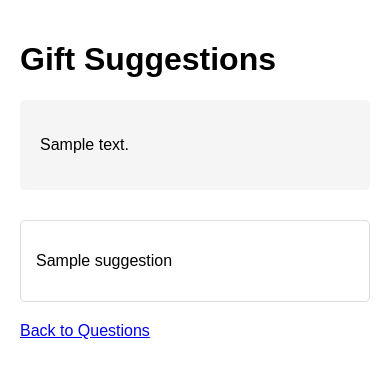
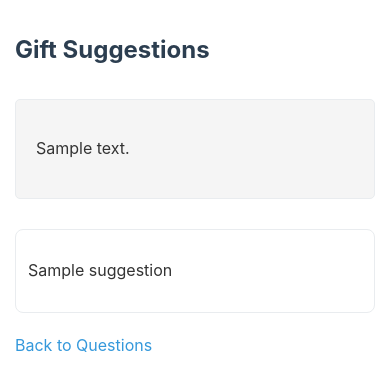
Before and after one commit to na47io/santa, a FastAPI app: template app/templates/results.html in a window 390 px wide. Shown: the top 391 px of the page. Run offline with FastAPI, Linux system fonts and the light colour scheme; the template is opened without the code that fills it: most values are stand-ins (such as "Sample title", 1, 10 or a date in 2020); parts of the project's set-up code (start-up, migrations or seed data) failed here and were passed over.

Commit message:
style: Add shared CSS with responsive mobile design

```diff
--- /dev/null
+++ b/app/static/css/style.css
@@ -0,0 +1,121 @@
+/* Base styles */
+body {
+    font-family: -apple-system, BlinkMacSystemFont, "Segoe UI", Roboto, Helvetica, Arial, sans-serif;
+    max-width: 800px;
+    margin: 0 auto;
+    padding: 20px;
+    line-height: 1.6;
+    color: #333;
+    box-sizing: border-box;
+}
+
+/* Make sure all elements respect padding */
+* {
+    box-sizing: inherit;
+}
+
+/* Responsive padding */
+@media (max-width: 840px) {
+    body {
+        padding: 15px;
+    }
+}
+
+h1 {
+    color: #2c3e50;
+    margin-bottom: 30px;
+}
+
+/* Form elements */
+.question {
+    margin-bottom: 25px;
+}
+
+textarea {
+    width: 100%;
+    min-height: 100px;
+    margin-top: 8px;
+    padding: 10px;
+    border: 1px solid #ddd;
+    border-radius: 4px;
+    font-family: inherit;
+    font-size: 16px;
+    line-height: 1.5;
+    max-width: 100%;
+    resize: vertical;
+}
+
+label {
+    font-weight: 600;
+    display: block;
+    margin-bottom: 5px;
+}
+
+.budget-section {
+    margin-top: 30px;
+    margin-bottom: 30px;
+}
+
+input[type="number"] {
+    padding: 8px;
+    border: 1px solid #ddd;
+    border-radius: 4px;
+    font-size: 16px;
+    width: 150px;
+}
+
+button {
+    padding: 12px 24px;
+    font-size: 16px;
+    background-color: #2ecc71;
+    color: white;
+    border: none;
+    border-radius: 4px;
+    cursor: pointer;
+    transition: background-color 0.2s;
+}
+
+button:hover {
+    background-color: #27ae60;
+}
+
+/* Results page specific */
+.summary {
+    margin-bottom: 30px;
+    padding: 20px;
+    background-color: #f8f9fa;
+    border-radius: 8px;
+    border: 1px solid #e9ecef;
+}
+
+.suggestion {
+    margin-bottom: 20px;
+    padding: 15px;
+    border: 1px solid #e9ecef;
+    border-radius: 8px;
+    background-color: white;
+}
+
+a {
+    color: #3498db;
+    text-decoration: none;
+}
+
+a:hover {
+    text-decoration: underline;
+}
+
+/* Mobile optimizations */
+@media (max-width: 600px) {
+    h1 {
+        font-size: 24px;
+    }
+
+    textarea {
+        min-height: 80px;
+    }
+
+    .suggestion {
+        padding: 12px;
+    }
+}
--- a/app/templates/results.html
+++ b/app/templates/results.html
@@ -3,20 +3,7 @@
   <head>
     <title>Gift Suggestions</title>
     <meta charset="UTF-8" />
-    <style>
-      body {
-        font-family: Arial, sans-serif;
-        max-width: 800px;
-        margin: 0 auto;
-        padding: 20px;
-      }
-      .suggestion {
-        margin-bottom: 20px;
-        padding: 15px;
-        border: 1px solid #ddd;
-        border-radius: 5px;
-      }
-    </style>
+    <link rel="stylesheet" href="/static/css/style.css">
   </head>
   <body>
     <h1>Gift Suggestions</h1>
```
Also changed, not shown: app/templates/index.html (+1 -22 lines).
